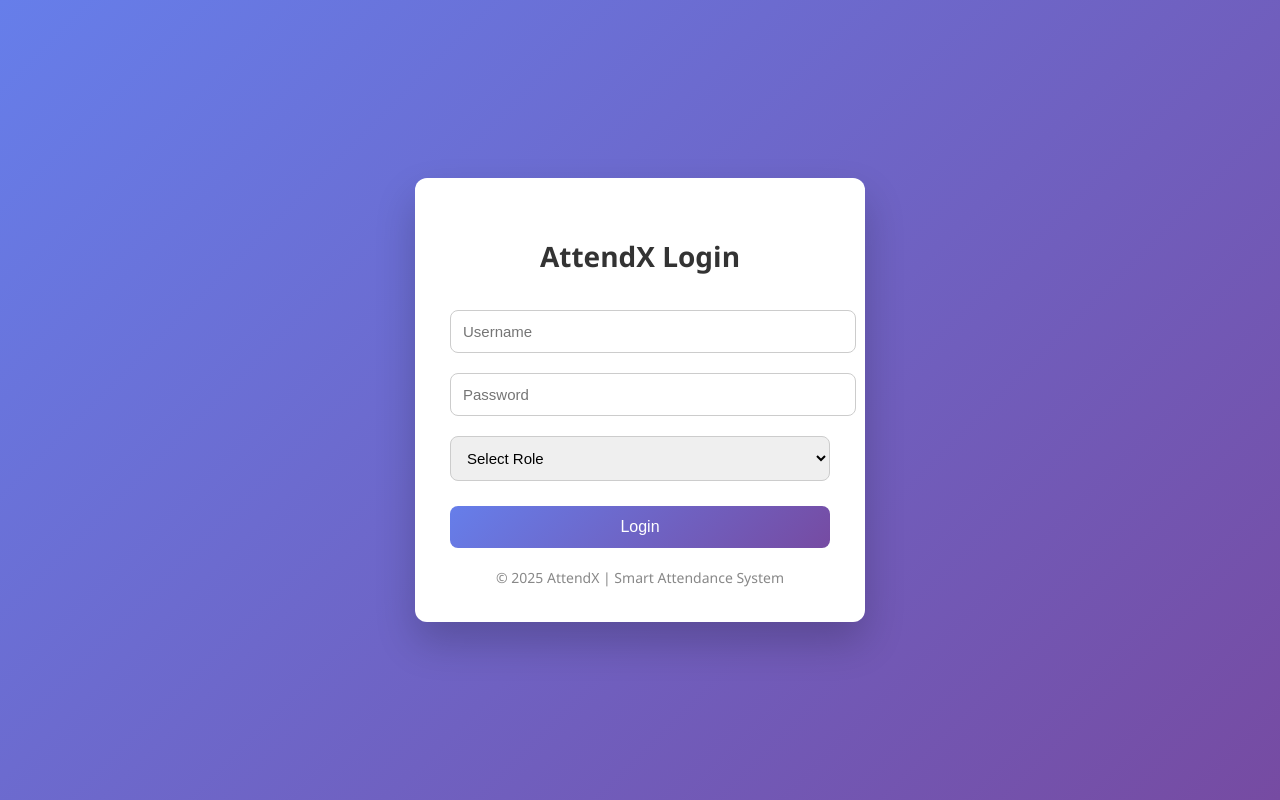
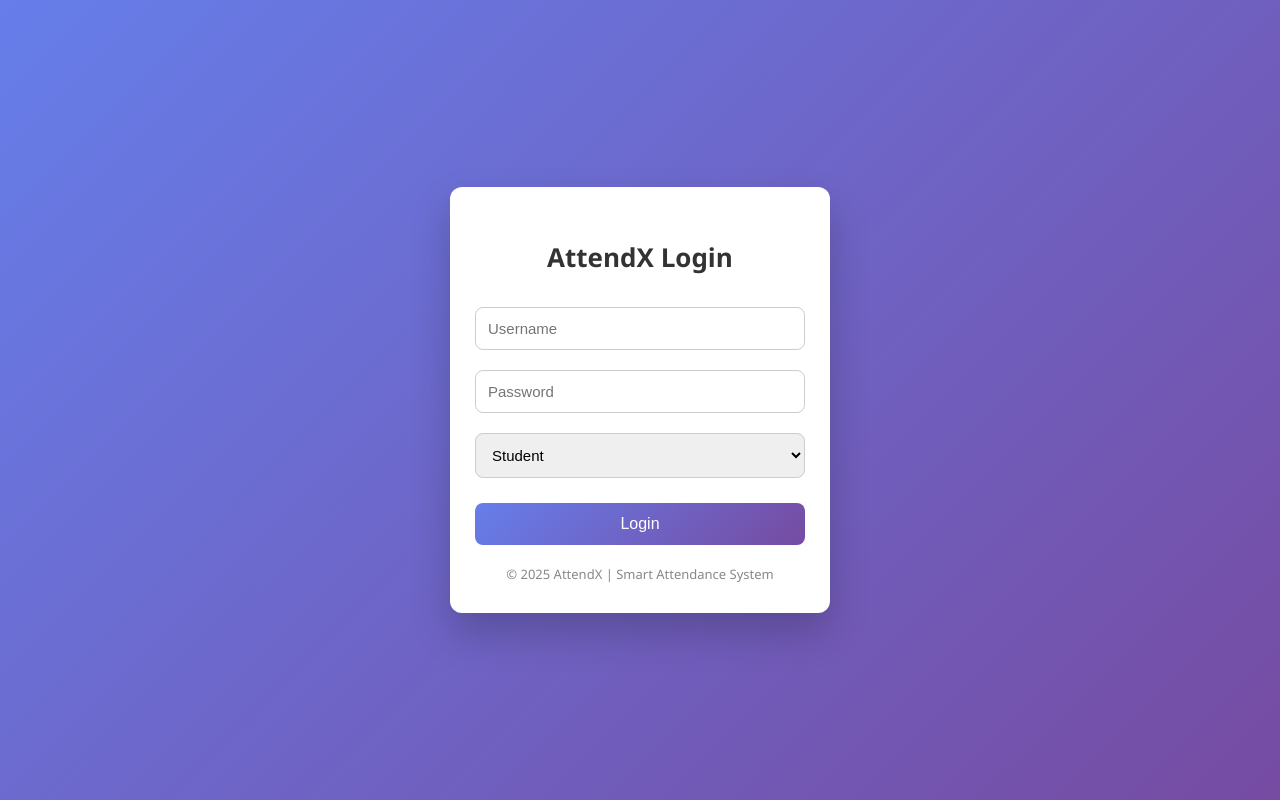
Before and after one commit to pranaygundla/AttendX, a Django app: page / in a window 1280 px wide. Run offline with Django 5.2, Linux system fonts and the light colour scheme.

Commit message:
login Successful

```diff
--- a/attendx/core/templates/core/login.html
+++ b/attendx/core/templates/core/login.html
@@ -2,12 +2,21 @@
 <html lang="en">
 <head>
     <meta charset="UTF-8">
+
+    <!-- IMPORTANT for mobile responsiveness -->
+    <meta name="viewport" content="width=device-width, initial-scale=1.0">
+
     <title>AttendX | Login</title>
+
     <style>
+        * {
+            box-sizing: border-box;
+        }
+
         body {
             margin: 0;
             padding: 0;
-            height: 100vh;
+            min-height: 100vh;
             font-family: 'Segoe UI', Tahoma, Geneva, Verdana, sans-serif;
             background: linear-gradient(135deg, #667eea, #764ba2);
             display: flex;
@@ -17,17 +26,19 @@
 
         .login-container {
             background: #ffffff;
-            width: 380px;
-            padding: 35px;
+            width: 100%;
+            max-width: 380px;
+            padding: 30px 25px;
             border-radius: 12px;
             box-shadow: 0 20px 40px rgba(0, 0, 0, 0.2);
             text-align: center;
+            margin: 15px;
         }
 
         .login-container h2 {
-            margin-bottom: 25px;
+            margin-bottom: 22px;
             color: #333;
-            font-size: 28px;
+            font-size: 26px;
         }
 
         .login-container input,
@@ -73,12 +84,20 @@
         }
 
         .brand {
-            font-size: 14px;
+            font-size: 13px;
             margin-top: 20px;
             color: #888;
         }
+
+        /* Extra optimization for very small screens */
+        @media (max-width: 360px) {
+            .login-container h2 {
+                font-size: 22px;
+            }
+        }
     </style>
 </head>
+
 <body>
 
 <div class="login-container">
@@ -92,9 +111,9 @@
         <input type="password" name="password" placeholder="Password" required>
 
         <select name="role" required>
-            <option value="">Select Role</option>
+            <!-- DEFAULT ROLE SET TO STUDENT -->
+            <option value="student" selected>Student</option>
             <option value="teacher">Teacher</option>
-            <option value="student">Student</option>
         </select>
 
         <button type="submit">Login</button>
```
